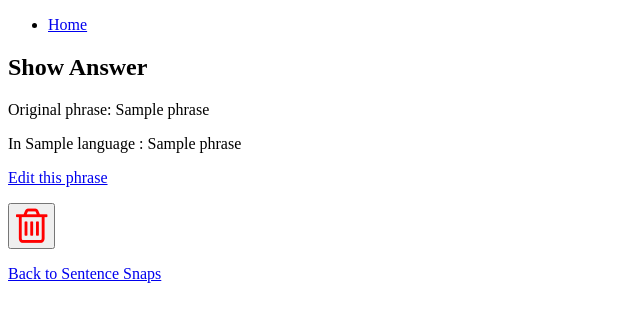
After one commit to emilykmcullen/Language-Learning-App, a Flask app: page /sentence_snaps/1/show_answer in a window 1280 px wide. The commit adds this page. Shown: the top 322 px of the page, without its empty margins (0-640 px from the left). Run offline with Flask 2, Linux system fonts and the light colour scheme; a database or web service that is not in the repository returns one stand-in record (values such as "Sample title"); some libraries are stand-ins or nearby versions.

Commit message:
If answer is incorrect, user can show answer or try again. If they show answer can also choose to edit or delete entry

```diff
--- a/controllers/sentence_snaps_controller.py
+++ b/controllers/sentence_snaps_controller.py
@@ -94,3 +94,8 @@ def update_mastered(id):
     new_translated_phrase = TranslatedPhrase(phrase, language, first_language_phrase, mastered, id)
     translated_phrase_repository.update(new_translated_phrase)
     return redirect('/sentence_snaps')
+
+@sentence_snaps_blueprint.route("/sentence_snaps/<id>/show_answer")
+def show_answer(id):
+    translated_phrase = translated_phrase_repository.select(id)
+    return render_template("sentence_snaps/show_answer.html", translated_phrase=translated_phrase)
--- a/templates/sentence_snaps/results.html
+++ b/templates/sentence_snaps/results.html
@@ -19,7 +19,7 @@
 <div>
     <p>{{answer}} <i class="fa fa-times fa-2x" aria-hidden="true"></i></p>
     <p> Whoops!</p>
-    <form action="/sentence_snaps/{{translated_phrase.id}}/show_answer" method="POST">
+    <form action="/sentence_snaps/{{translated_phrase.id}}/show_answer" method="GET">
         <p class="submitbutton">
             <input type="submit" value="Show answer">
         </p>
@@ -27,7 +27,9 @@
     <p>
         <a href="/sentence_snaps/{{translated_phrase.id}}/play">Try Again</a>
     </p>
-
+    <p>
+        <a href="{{ url_for('sentence_snaps_blueprint.sentence_snaps') }}">Back to Sentence Snaps</a>
+    </p>
 </div>
 {% endif %}
 
--- /dev/null
+++ b/templates/sentence_snaps/show_answer.html
@@ -0,0 +1,19 @@
+{% extends 'base.html' %}
+
+{% block content %}
+
+<h1>Show Answer</h1>
+
+<div>
+    <p>Original phrase: {{translated_phrase.first_language_phrase.phrase}}</p>
+    <p>In {{translated_phrase.language.title}} : {{translated_phrase.phrase}}</p>
+    <p><a href="/sentence_snaps/{{translated_phrase.id}}/edit">Edit this phrase</a></p>
+    <form class="delete" action="/sentence_snaps/{{translated_phrase.id}}/delete" method="POST">
+        <button class="trash-button"><i class="fa fa-trash-o fa-3x" style="color:red" aria-hidden="true"></i></button>
+    </form>
+    <p>
+        <a href="{{ url_for('sentence_snaps_blueprint.sentence_snaps') }}">Back to Sentence Snaps</a>
+    </p>
+</div>
+
+{% endblock content %}
```
